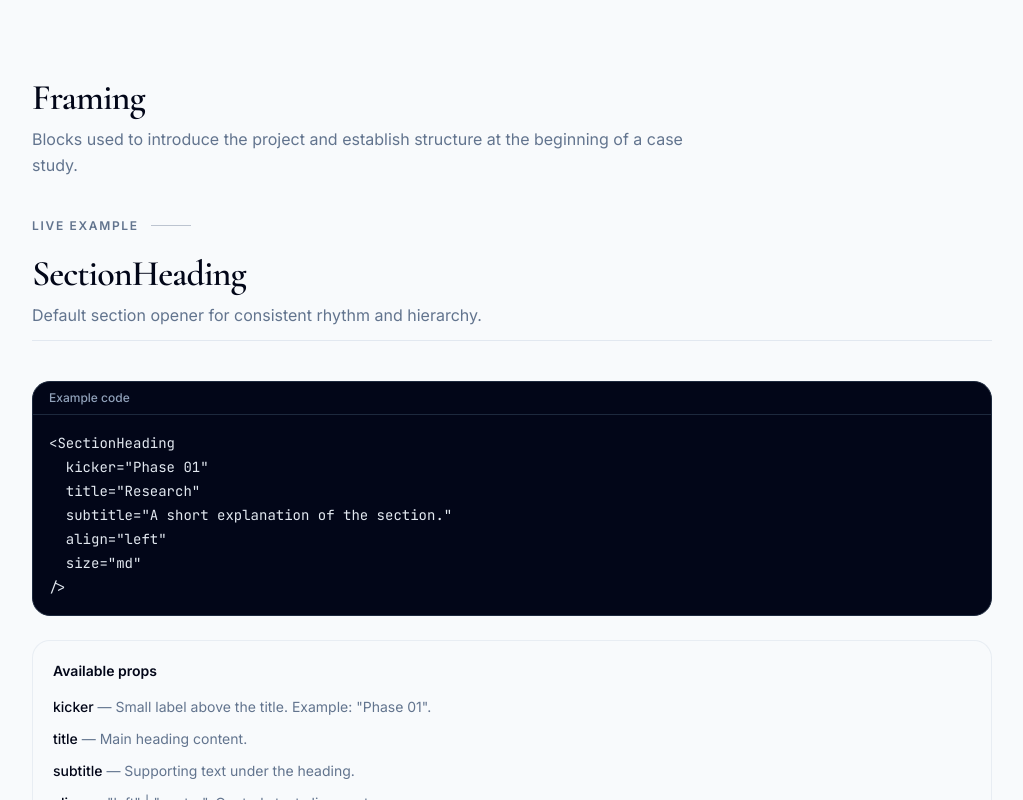
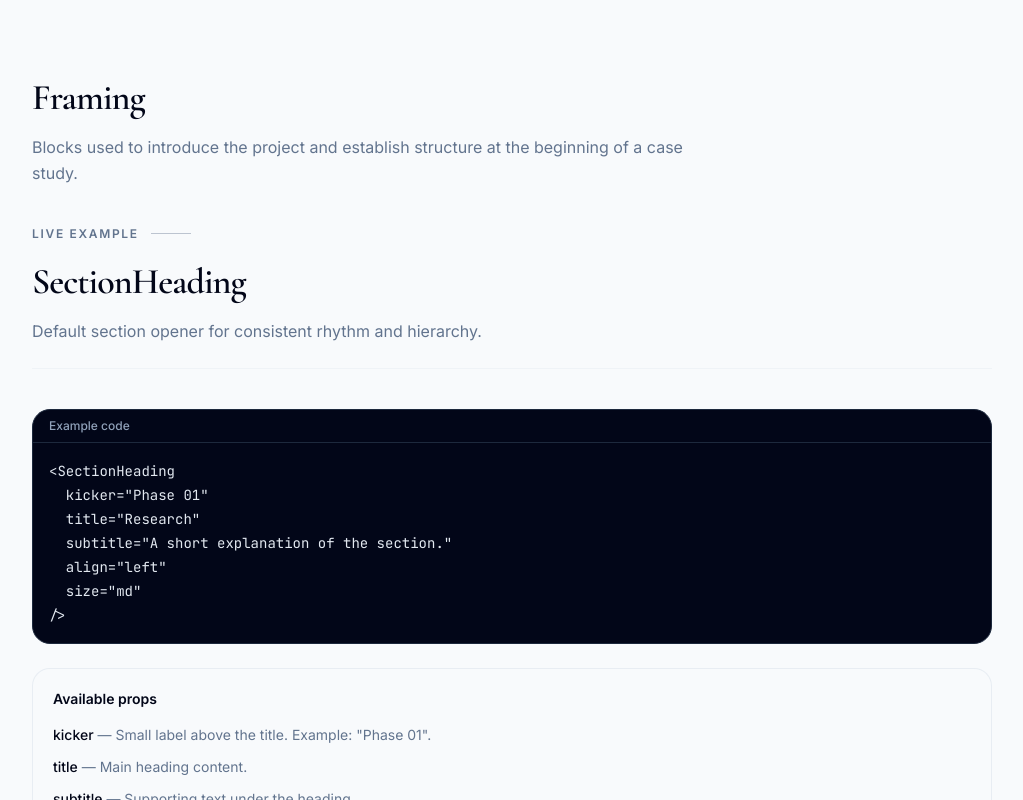
Before and after one commit to shkyb/shkyb.github.io, a React (Vite) app: page /projects/blocks-described in a window 1280 px wide. Shown: the part 1480-2280 px from the top of the page, without its empty margins (128-1151 px from the left). Built offline with nearby package versions, Linux system fonts and the light colour scheme.

Commit message:
section heading styling fixed

```diff
--- a/src/components/case/blocks/SectionHeading.jsx
+++ b/src/components/case/blocks/SectionHeading.jsx
@@ -63,9 +63,9 @@ export function SectionHeading({
           </Prose>
 
           {subtitle ? (
-            <div className={cn("mt-2 max-w-2xl", isCenter ? "mx-auto" : null)}>
+            <div className={cn("mt-4 max-w-2xl", isCenter ? "mx-auto" : null)}>
               <Prose>
-                <p className="text-muted-foreground">{subtitle}</p>
+                <p className="text-(--project-muted-foreground,var(--muted-foreground))">{subtitle}</p>
               </Prose>
             </div>
           ) : null}
@@ -74,7 +74,7 @@ export function SectionHeading({
         {actions ? <div className={cn(isCenter ? "mx-auto" : null)}>{actions}</div> : null}
       </div>
 
-      {divider ? <div className="h-px w-full bg-border" /> : null}
+      {divider ? <div className="h-px mt-6 w-full opacity-40" style={{ background: "var(--project-kicker, var(--project-primary, var(--border)))" }} /> : null}
     </div>
   )
 }
```
